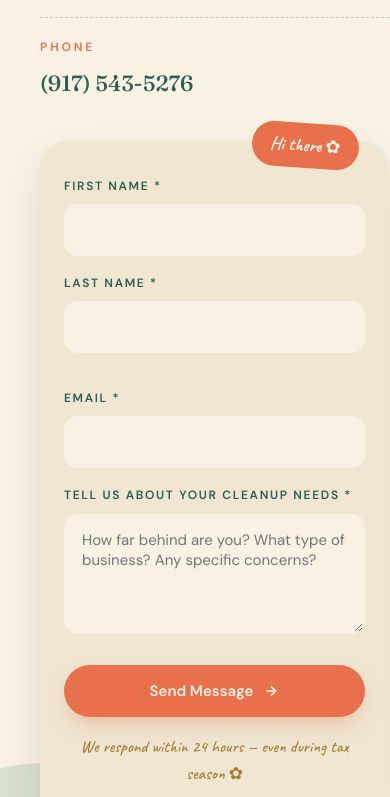
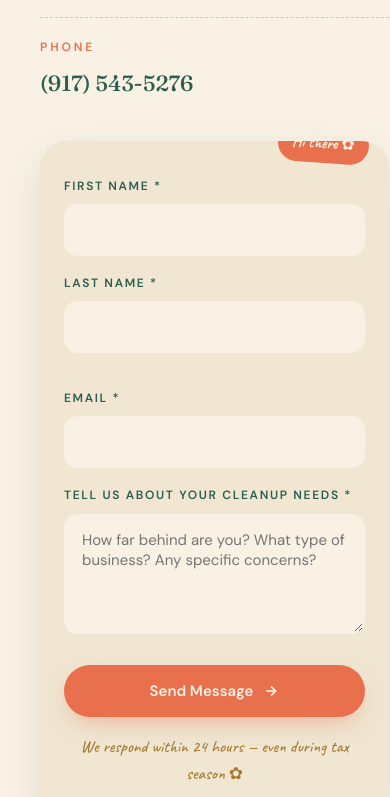
Before and after one commit to chevelletaylor-design/S-Taylor-Bookkeeping, a plain HTML site: page index.html in a window 390 px wide. Shown: the part 9712-10509 px from the top of the page. Drawn offline with Linux system fonts and the light colour scheme.

Commit message:
Update index.html

```diff
--- a/index.html
+++ b/index.html
@@ -384,8 +384,10 @@
     .ba-col .ba-big { font-size: 32px; }
 
     .contact-grid { grid-template-columns: 1fr; gap: 40px; }
-    form { padding: 36px 24px; }
+    form { padding: 36px 24px; max-width: 100%; box-sizing: border-box; overflow: hidden; }
+    form .form-badge { right: 20px; top: -16px; font-size: 16px; padding: 6px 14px; }
     .form-row { grid-template-columns: 1fr; gap: 0; }
+    .contact-sec::before, .contact-sec::after { display: none; }
 
     .footer-grid { grid-template-columns: 1fr; gap: 40px; }
     .footer-bottom { flex-direction: column; gap: 12px; text-align: center; }
```
